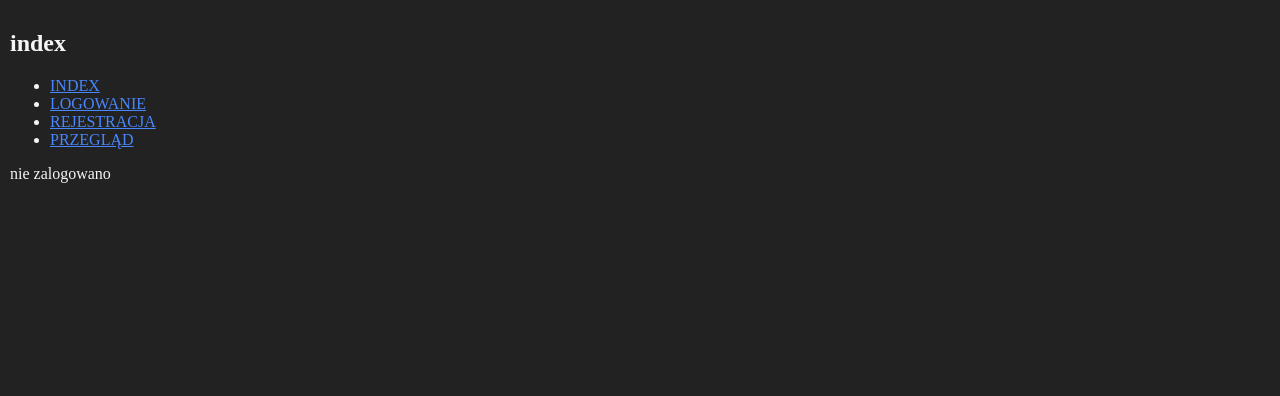
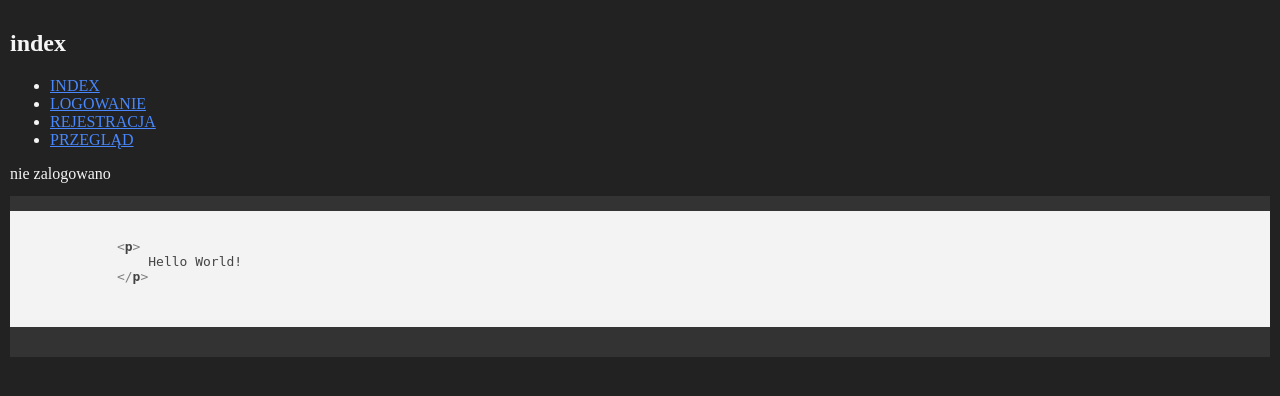
Before and after one commit to FZ2161/Projekt-SystemZarz-dzaniaIT, a PHP site: page /przeglad.php in a window 1280 px wide. Shown: the top 396 px of the page. Run offline with PHP 8.4, Linux system fonts and the light colour scheme; some libraries are stand-ins or nearby versions.

Commit message:
hilight.js --1--

```diff
--- /dev/null
+++ b/package.json
@@ -0,0 +1,5 @@
+{
+  "dependencies": {
+    "highlight.js": "^11.9.0"
+  }
+}
--- a/systemZarządzaniaIT/przeglad.php
+++ b/systemZarządzaniaIT/przeglad.php
@@ -1,9 +1,8 @@
 <?php
 session_start();
 if(!isset($_SESSION["zalogowanoJako"])){
-    $_SESSION["zalogowanoJako"] ="nie zalogowano";
+    $_SESSION["zalogowanoJako"] = "nie zalogowano";
 }
-
 ?>
 
 <!DOCTYPE html>
@@ -12,12 +11,17 @@
     <meta charset="UTF-8">
     <meta name="viewport" content="width=device-width, initial-scale=1.0">
     <link rel="stylesheet" href="style1.css">
-    <title>index</title>
+    <!-- hilight.js -->
+    <link rel="stylesheet" href="https://cdnjs.cloudflare.com/ajax/libs/highlight.js/11.4.0/styles/default.min.css">
+    <script src="https://cdnjs.cloudflare.com/ajax/libs/highlight.js/11.4.0/highlight.min.js"></script>
+
+    <title>przeglad</title>
 </head>
 <body>
     <h2>index</h2>
+    <?php include "menu.php"; ?>
+
     <?php
-    include "menu.php";
     if(!empty($_SESSION["zalogowanoJako"])){
         echo $_SESSION["zalogowanoJako"];
     } else {
@@ -25,7 +29,24 @@
     }
     ?>
 
+    <!-- Kod HTML, który chcesz podświetlić -->
+    <pre>
+        <code id="code" class="xml">
+            &lt;p&gt;
+                Hello World!
+            &lt;/p&gt;
 
+        </code>
+    </pre>
 
+    <script>
+        // Highlight
+        document.addEventListener("DOMContentLoaded", function(event) {
+            // pobranie elementu z kodem
+            const codeElement = document.getElementById('code');
+            // podswietlenie
+            hljs.highlightElement(codeElement);
+        });
+    </script>
 </body>
 </html>
--- a/systemZarządzaniaIT/style1.css
+++ b/systemZarządzaniaIT/style1.css
@@ -11,3 +11,6 @@
 a:hover{
     color: #ffffff;
 }
+pre{
+    background-color: #333;
+}
```
Also changed, not shown: package-lock.json (added), systemZarządzaniaIT/przeglad.js (added).
